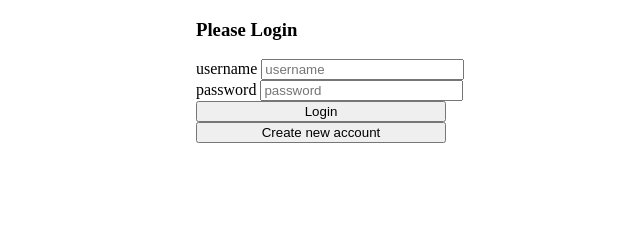
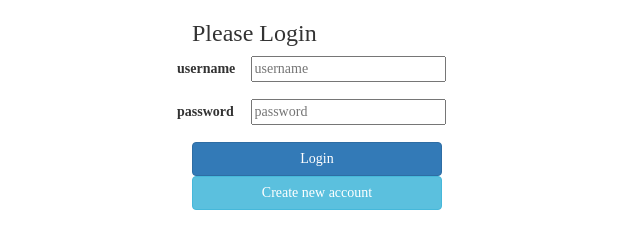
Before and after one commit to hilitit/hilitit-rails-chrome-extension, a browser extension: page app/options.html in a window 1280 px wide. Shown: the whole page, without its empty margins (128-768 px from the left). Drawn offline with nearby package versions, Linux system fonts and the light colour scheme; files that its build step writes are made by us from their sources.

Commit message:
setup bootstrap

```diff
--- a/app/options.html
+++ b/app/options.html
@@ -6,18 +6,29 @@
     <!-- endbower -->
     <!-- endbuild -->
     <!-- build:css styles/main.css -->
+    <link href="bower_components/bootstrap/dist/css/bootstrap.css" rel="stylesheet" media="screen">
     <link href="styles/options.css" rel="stylesheet">
     <!-- endbuild -->
+    <style>
+    @font-face {
+      font-family: myFirstFont;
+      src: url();
+    }
+    div {
+      font-family: myFirstFont;
+    }
+
+    </style>
   </head>
   <body>
     <!-- build:js scripts/vendor.js -->
     <!-- bower:js -->
     <script src="bower_components/jquery/dist/jquery.js"></script>
+    <script src="bower_components/bootstrap/dist/js/bootstrap.js"></script>
     <!-- endbower -->
     <!-- endbuild -->
 
     <div id="all">
-
 
     <div id="login">
       <h3>Please Login</h3>
@@ -25,19 +36,22 @@
       <div id="login-message"></div>
       <div id="login-error"></div>
 
-      <form id="login-form" action="">
-        <label for="username">username</label>
-        <input name="username" id="username" placeholder="username" value=""/>
-        <br/>
-        <label for="password">password</label>
-        <input name="password" id="password" type="password" placeholder="password" value=""/>
-        <br/>
-        <input type="submit" id="login-button" value="Login">
+      <form id="login-form" action="" class="form-horizontal" role="form">
+        <div class="form-group">
+          <label for="username">username</label>
+          <input name="username" id="username" placeholder="username" value=""/>
+        </div>
+        <div class="form-group">
+          <label for="password">password</label>
+          <input name="password" id="password" type="password" placeholder="password" value=""/>
+        </div>
+
+        <input type="submit" id="login-button" value="Login" class="btn btn-primary">
       </form>
 
       <form id="register-form" action="">
         <div id="email"></div>
-        <input type="submit" id="register-button" value="Create new account">
+        <input type="submit" id="register-button" value="Create new account"  class="btn btn-info">
       </form>
     </div>
 
--- a/bower.json
+++ b/bower.json
@@ -3,7 +3,8 @@
   "private": true,
   "version": "0.0.0",
   "dependencies": {
-    "jquery": "~2.1.4"
+    "jquery": "~2.2.4",
+    "bootstrap": "~3.3.6"
   },
   "devDependencies": {
     "chai": "~3.3.0",
```
Also changed, not shown: app/page_action.html (+4 -2 lines).
